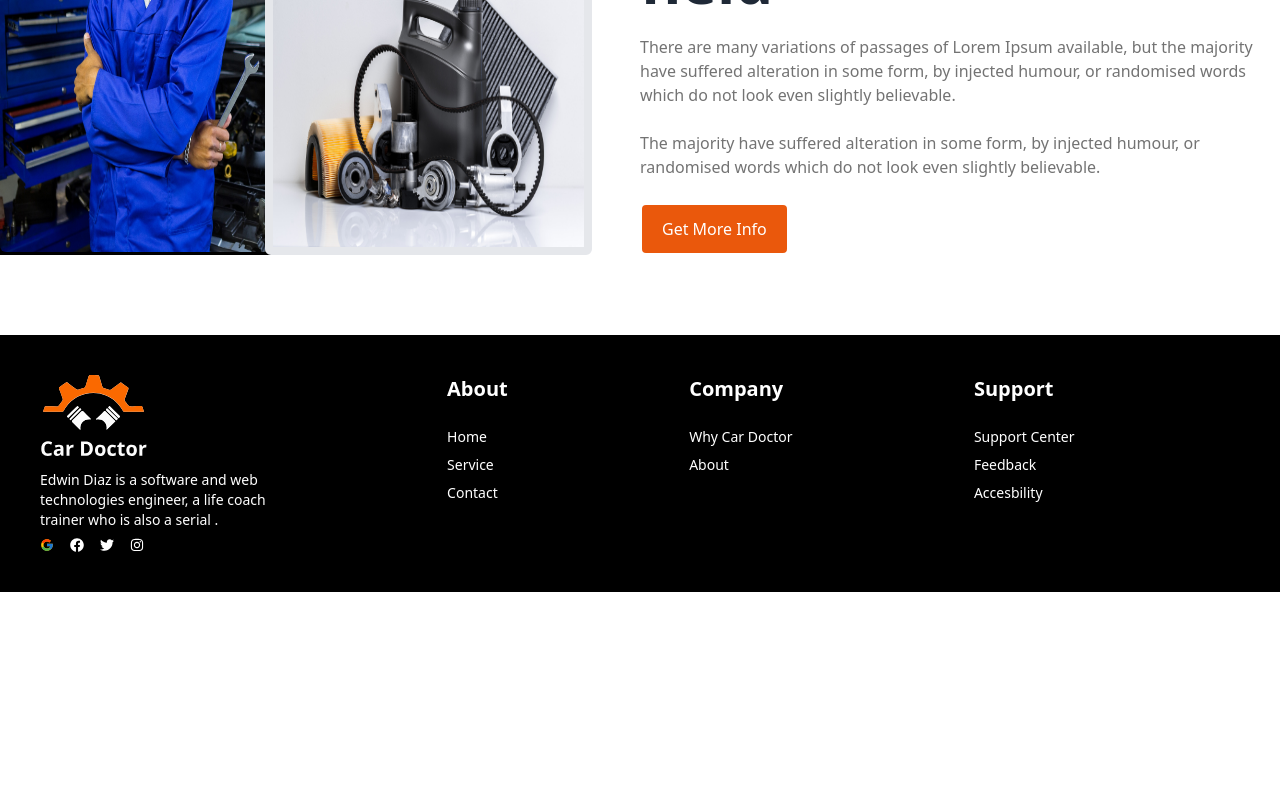
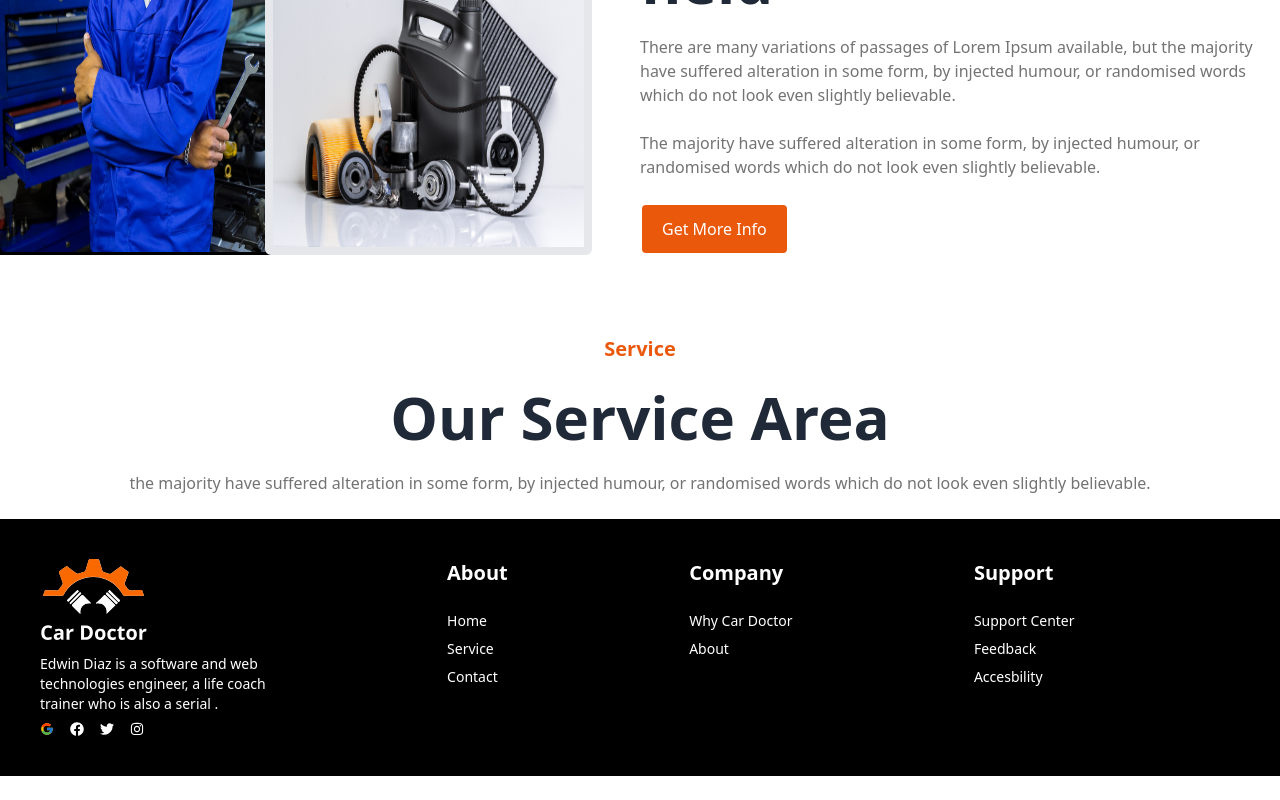
Before and after one commit to KhanZiaul/React-Car-Doctor, a React (Vite) app: page / in a window 1280 px wide. Shown: the part 1261-2061 px from the top of the page. Before the commit the page ends 1877 px from the top, so only its background shows below. Built offline with nearby package versions, Linux system fonts and the light colour scheme.

Commit message:
Services title, some text added

```diff
--- a/src/Pages/Home/Home/Home/Home.jsx
+++ b/src/Pages/Home/Home/Home/Home.jsx
@@ -1,11 +1,13 @@
 import Banner from '../../Banner/Banner';
 import AboutUs from '../AboutUs/AboutUs';
+import Services from '../Services/Services';
 
 const Home = () => {
     return (
         <div>
             <Banner></Banner>
             <AboutUs></AboutUs>
+            <Services></Services>
         </div>
     );
 };
--- /dev/null
+++ b/src/Pages/Home/Home/Services/Services.jsx
@@ -0,0 +1,15 @@
+import React from 'react';
+
+const Services = () => {
+    return (
+        <div>
+            <div className='space-y-6'>
+                <p className='text-xl text-center text-orange-600 font-bold'>Service</p>
+                <p className='font-bold text-3xl text-center lg:text-6xl'>Our Service Area</p>
+                <p className='text-[#737373] text-center'>the majority have suffered alteration in some form, by injected humour, or randomised words which do not look even slightly believable.</p>
+            </div>
+        </div>
+    );
+};
+
+export default Services;
```
